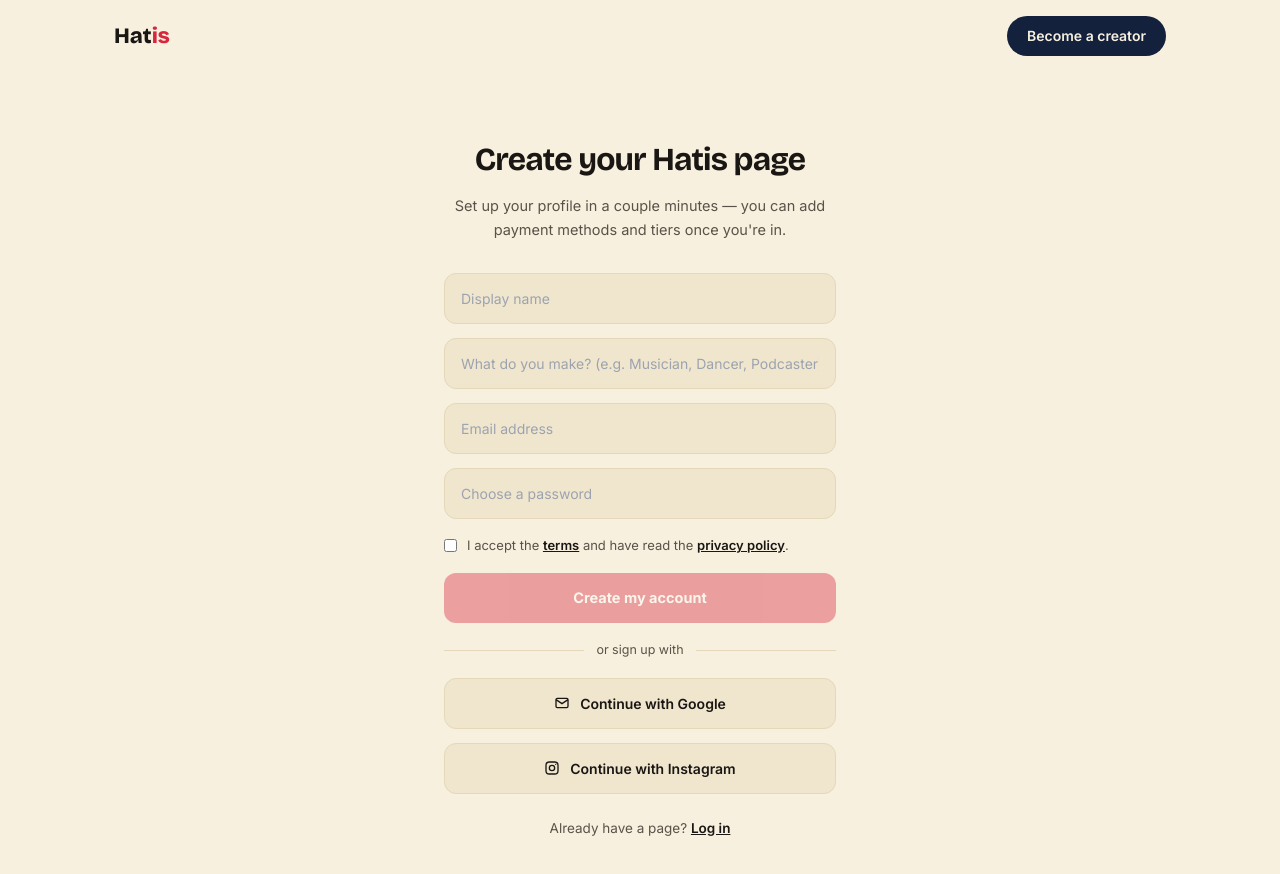
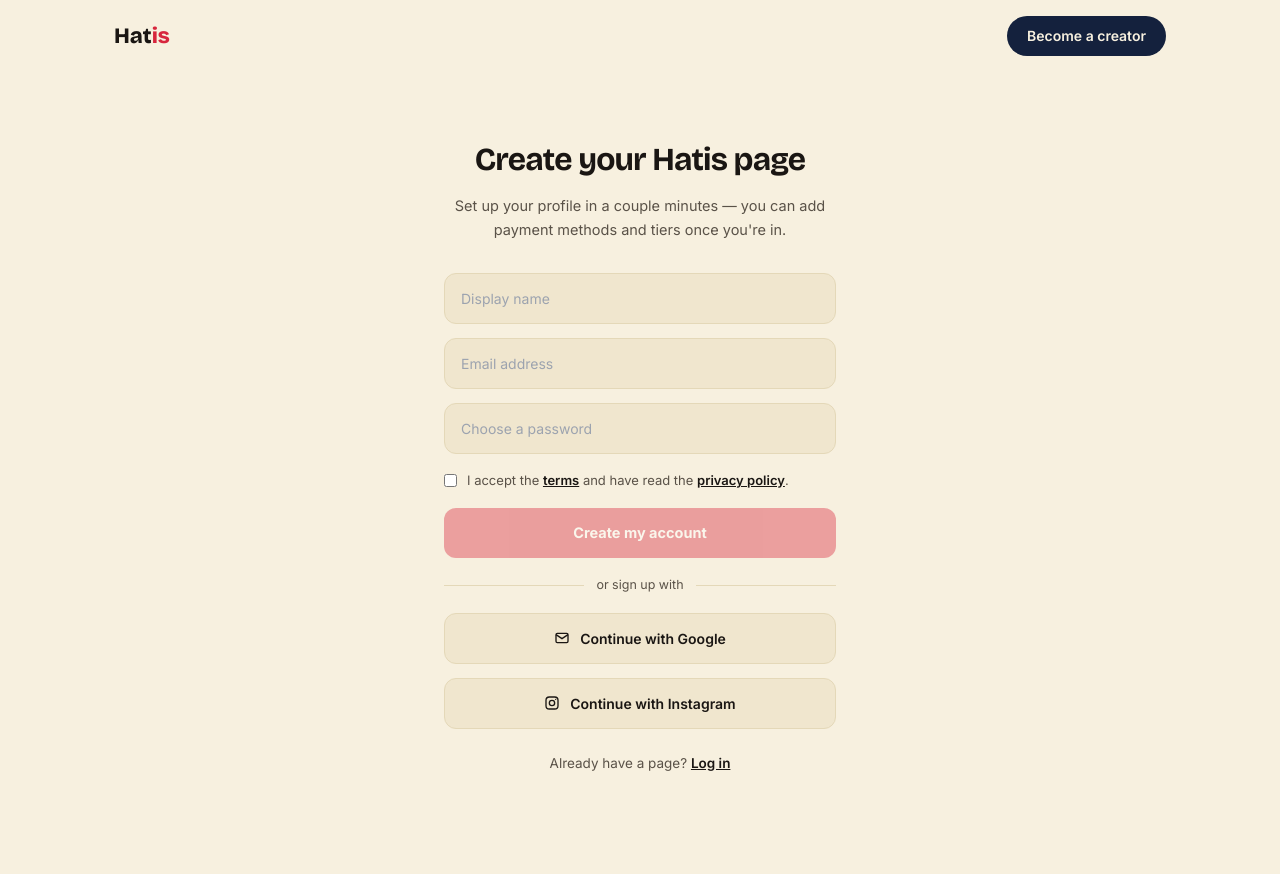
Before and after one commit to princessdesravines23-code/hatis-com, a React (Vite) app in the folder hatis-app/: page /become-creator in a window 1280 px wide. Shown: the top 874 px of the page. After the commit the page ends 837 px from the top, so only its background shows below. Built offline with nearby package versions, Linux system fonts and the light colour scheme; no server answers.

Commit message:
Remove category from signup form

```diff
--- a/hatis-app/src/pages/BecomeCreator.tsx
+++ b/hatis-app/src/pages/BecomeCreator.tsx
@@ -6,7 +6,7 @@
 
 export default function BecomeCreator() {
   const navigate = useNavigate();
-  const [form, setForm] = useState({ name: "", email: "", password: "", category: "" });
+  const [form, setForm] = useState({ name: "", email: "", password: "" });
   const [agreed, setAgreed] = useState(false);
   const [submitting, setSubmitting] = useState(false);
   const [errorMsg, setErrorMsg] = useState<string | null>(null);
@@ -41,16 +41,12 @@
     }
 
     const [c1, c2] = pickGradient();
-    const normalizedCategory = form.category
-      .trim()
-      .toLowerCase()
-      .replace(/\b\w/g, (ch) => ch.toUpperCase());
 
     const { error: profileError } = await supabase.from("creators").insert({
       user_id: userId,
       username: slugify(form.name),
       display_name: form.name,
-      category: normalizedCategory,
+      category: null,
       avatar_initials: initialsFrom(form.name),
       gradient_from: c1,
       gradient_to: c2,
@@ -85,14 +81,6 @@
             value={form.name}
             onChange={update("name")}
             placeholder="Display name"
-            required
-            className="w-full bg-canvas-2 border border-border rounded-[12px] px-4 py-3.5 text-[14px] outline-none focus:border-ink"
-          />
-
-          <input
-            value={form.category}
-            onChange={update("category")}
-            placeholder="What do you make? (e.g. Musician, Dancer, Podcaster)"
             required
             className="w-full bg-canvas-2 border border-border rounded-[12px] px-4 py-3.5 text-[14px] outline-none focus:border-ink"
           />
```
